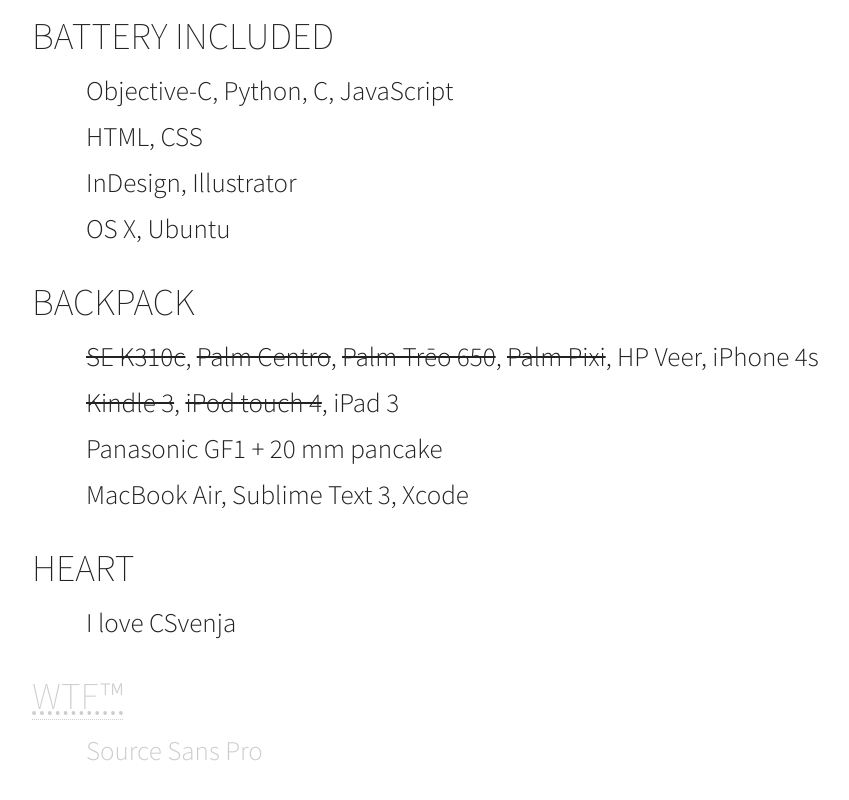
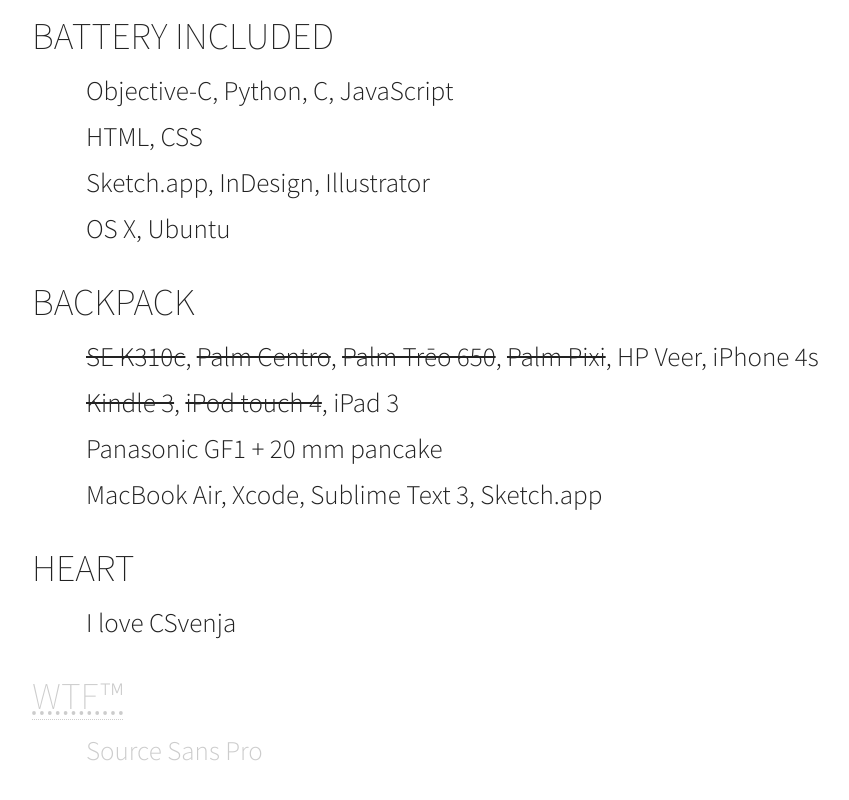
Before and after one commit to xhacker/me, a plain HTML site: page templates/index.html in a window 1280 px wide. Shown: the part 914-1714 px from the top of the page, without its empty margins (128-977 px from the left). Drawn offline with Linux system fonts and the light colour scheme.

Commit message:
Update content.

```diff
--- a/templates/index.html
+++ b/templates/index.html
@@ -31,13 +31,13 @@
 	<h2>Battery Included</h2>
 		<p>Objective-C, Python, C, JavaScript</p>
 		<p>HTML, CSS</p>
-		<p>InDesign, Illustrator</p>
+		<p>Sketch.app, InDesign, Illustrator</p>
 		<p>OS X, Ubuntu</p>
 	<h2>Backpack</h2>
 		<p><del>SE K310c</del>, <del>Palm Centro</del>, <del>Palm Trēo 650</del>, <del>Palm Pixi</del>, HP Veer, iPhone 4s</p>
 		<p><del>Kindle 3</del>, <del>iPod touch 4</del>, iPad 3</p>
 		<p>Panasonic GF1 + 20 mm pancake</p>
-		<p>MacBook Air, Sublime Text 3, Xcode</p>
+		<p>MacBook Air, Xcode, Sublime Text 3, Sketch.app</p>
 	<h2>Heart</h2>
 		<p>I love CSvenja</p>
 	<h2 class="wtf"><abbr title="What the Font">WTF™</abbr></h2>
```
